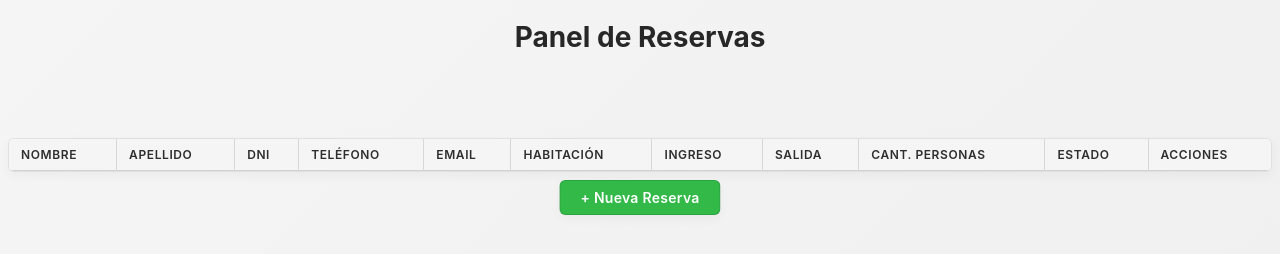
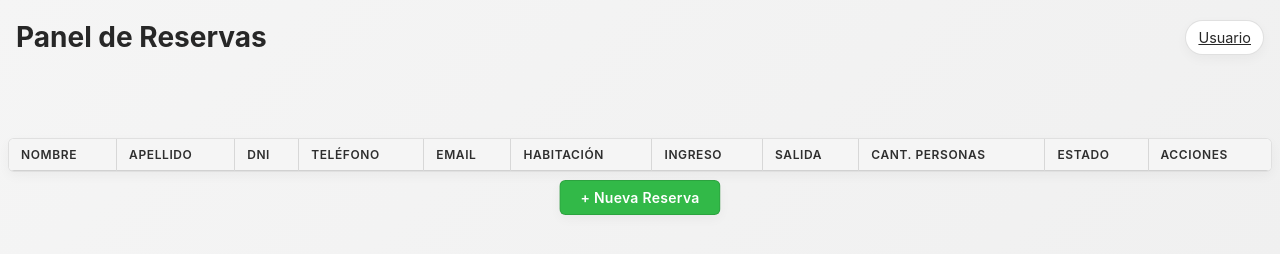
Before and after one commit to LucasIbanez13/Trabajo-Practico-Hotel, a website with bundled scripts: page frontend/index.html in a window 1280 px wide. Built offline with nearby package versions, Linux system fonts and the light colour scheme; no server answers.

Commit message:
crear acceso a la pagina del login

```diff
--- a/frontend/css/style.css
+++ b/frontend/css/style.css
@@ -31,12 +31,31 @@ body {
   flex-direction: column;
 }
 
+.header {
+    display: flex;
+    justify-content: space-between;
+    align-items: center;
+    padding: 0 0.5rem;
+}
+
 .header__title {
   padding: 0.75rem 0;
   text-align: center;
   color: var(--color-text-primary);
   font-size: 1.75rem;
   font-weight: 700;
+}
+
+.header__btn-user {
+    border-radius: 999px;
+    background-color: var(--color-surface);
+    border: 1px solid var(--border);
+    box-shadow: var(--shadow);
+    padding: 0.5rem 0.75rem;
+    font-size: 0.9rem;
+    color: var(--color-text-primary);
+    cursor: pointer;
+    transition: background-color 0.15s;
 }
 
 .form-container {
--- a/frontend/index.html
+++ b/frontend/index.html
@@ -11,6 +11,8 @@
 <body>
     <header class="header">
         <h1 class="header__title">Panel de Reservas</h1>
+        <a href="./auth.html" class="header__btn-user">Usuario</a>
+        <!--  el boton funcionaria distinto despues, lo pongo para entrar a auth.html por ahora -->
     </header>
     <main class="main">
         <section class="form-section" id="form-section"></section>
```
Also changed, not shown: frontend/auth.html (renamed from frontend/login.html, +1 -0 lines).
